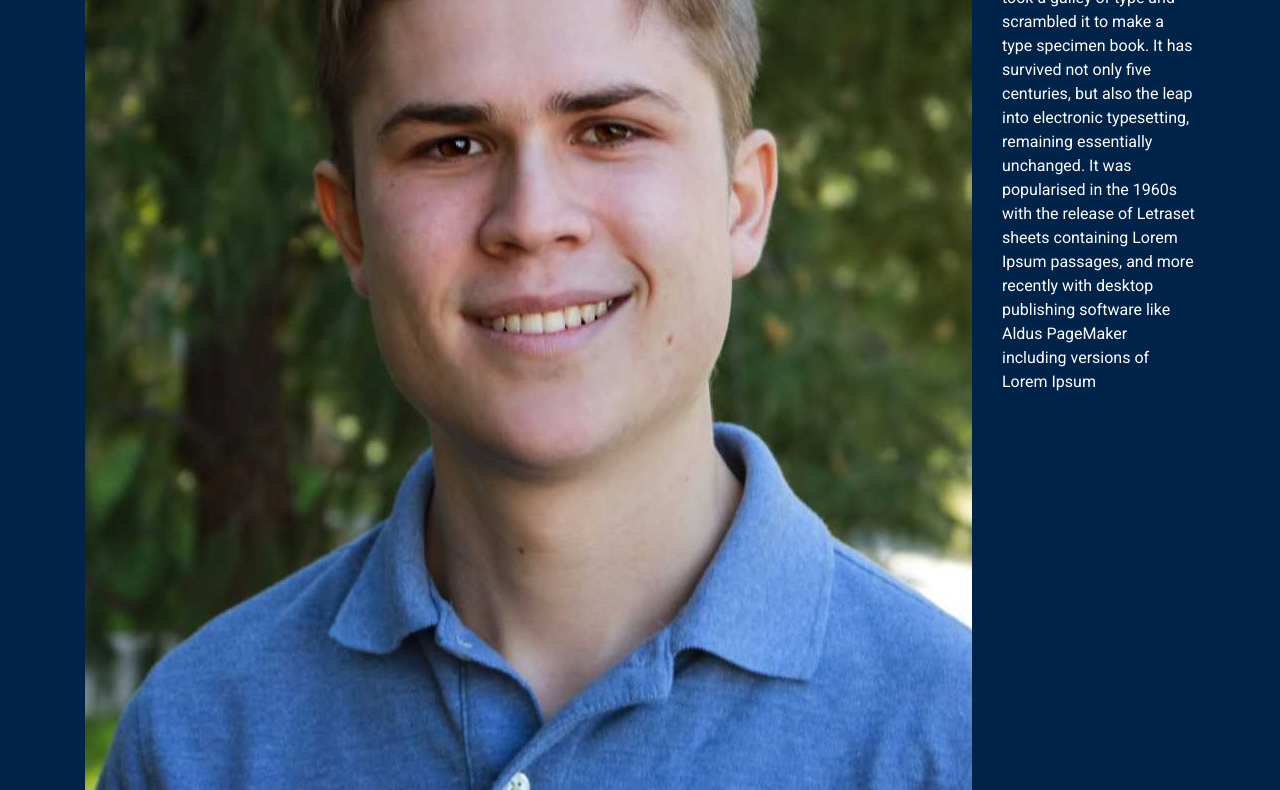
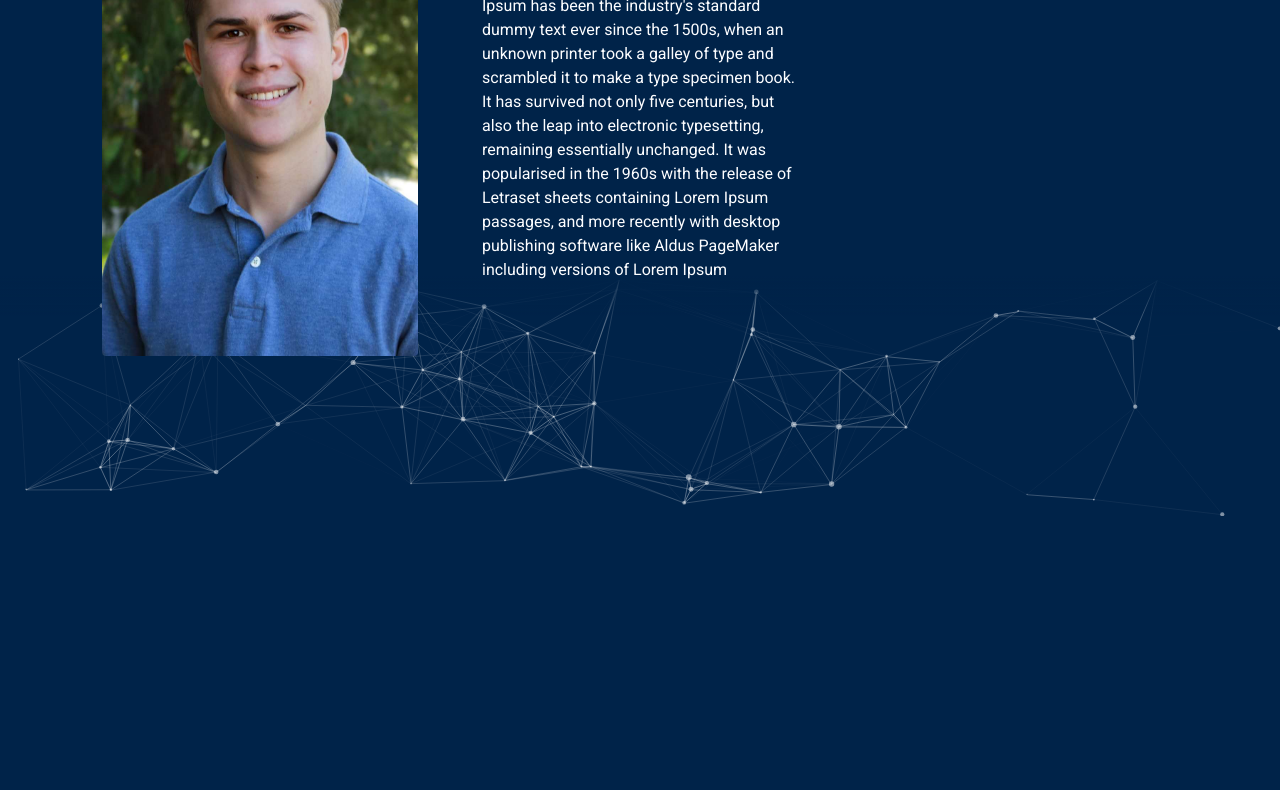
Before and after one commit to jhburns/html-starter, a plain HTML site: page index.html in a window 1280 px wide. Shown: the part 284-1074 px from the top of the page. After the commit the page ends 800 px from the top, so only its background shows below. Drawn offline with nearby package versions, Linux system fonts and the light colour scheme.

Commit message:
Finished design

```diff
--- a/index.html
+++ b/index.html
@@ -5,37 +5,44 @@
         <link rel="stylesheet" type="text/css" href="style.css">
         <link rel="stylesheet" href="https://stackpath.bootstrapcdn.com/bootstrap/4.1.3/css/bootstrap.min.css" integrity="sha384-MCw98/SFnGE8fJT3GXwEOngsV7Zt27NXFoaoApmYm81iuXoPkFOJwJ8ERdknLPMO" crossorigin="anonymous">
         <link href="https://fonts.googleapis.com/css?family=Bitter|Roboto" rel="stylesheet">
+        <meta name="viewport" content="width=device-width, initial-scale=1.0">
+
     </head>
     <body>
-        <div class="container">
-            <div class="row">
-                <div class="col">
+        <!-- Particles needs to be first to render behind everything -->
+        <div class="footer" id="particles-js"></div>
+        <div class="overlay"></div>
+
+        <div class="container mt-5">
+                <div class="row mt-5">
+                    <div class="col-8">
                         <h1 class="title font-weight-bold underline">Jonathan Burns</h1>
                     </div>
-                <div class="col">
-                    <button onclick="open_resume()" type="button" class="btn btn-lg">Open Resume</button>
+                    <div class="col-12 p-5 p-md-0 col-md text-center">
+                        <button onclick="open_resume()" type="button" class="btn btn-lg ">Open Resume</button>
                     </div>
                 </div>
 
-            <div class="row">
-                <div class="col">
-                    <img src="public/head.jpg">
+                <div class="row justify-content-center">
+                    <div class="col-8 col-md-4 content-pad ">
+                        <img class="img-fluid rounded" src="public/head.jpg">
                     </div>
-                <div class="col">
+                    <div class="col-12 col-md-4 content-pad ">
                         <h2 class="title red">About Me</h2>
                         <p class="normal">
-                        orem Ipsum is simply dummy text of the printing and typesetting industry. Lorem Ipsum has been the industry's standard dummy text ever since the 1500s, when an unknown printer took a galley of type and scrambled it to make a type specimen book. It has survived not only five centuries, but also the leap into electronic typesetting, remaining essentially unchanged. It was popularised in the 1960s with the release of Letraset sheets containing Lorem Ipsum passages, and more recently with desktop publishing software like Aldus PageMaker including versions of Lorem Ipsum
+                            Lorem Ipsum is simply dummy text of the printing and typesetting industry. Lorem Ipsum has been the industry's standard dummy text ever since the 1500s, when an unknown printer took a galley of type and scrambled it to make a type specimen book. It has survived not only five centuries, but also the leap into electronic typesetting, remaining essentially unchanged. It was popularised in the 1960s with the release of Letraset sheets containing Lorem Ipsum passages, and more recently with desktop publishing software like Aldus PageMaker including versions of Lorem Ipsum
                         </p>
                     </div>
-                <div class="col">
+                    <div class="col-12 col-md-4 content-pad mb-5">
                         <h2 class="title same-line">Contact:</h2>
-                    <h2 class="normal font-weight-bold same-line">jburns&commat;chapman.edu</h2>
+                        <h2 class="normal font-italic same-line">jburns@chapman.edu</h2>
                     </div>
-
                 </div>
             </div>
 
+
         <!-- Scripts -->
+        <script src="js/particles.min.js"></script>
         <script src="js/script.js"></script>
     </body>
 </html>
--- /dev/null
+++ b/js/particles.json
@@ -0,0 +1,105 @@
+{
+  "particles": {
+    "number": {
+      "value": 40,
+      "density": {
+        "enable": true,
+        "value_area": 200
+      }
+    },
+    "color": {
+      "value": "#fcfdff"
+    },
+    "shape": {
+      "type": "circle",
+      "stroke": {
+        "width": 0,
+        "color": "#fcfdff"
+      },
+      "polygon": {
+        "nb_sides": 5
+      }
+    },
+    "opacity": {
+      "value": 0.5,
+      "random": false,
+      "anim": {
+        "enable": false,
+        "speed": 1,
+        "opacity_min": 0.1,
+        "sync": false
+      }
+    },
+    "size": {
+      "value": 3,
+      "random": true,
+      "anim": {
+        "enable": false,
+        "speed": 9.731018432170746,
+        "size_min": 0,
+        "sync": false
+      }
+    },
+    "line_linked": {
+      "enable": true,
+      "distance": 150,
+      "color": "#fcfdff",
+      "opacity": 0.4,
+      "width": 1
+    },
+    "move": {
+      "enable": true,
+      "speed": 1,
+      "direction": "top",
+      "random": false,
+      "straight": false,
+      "out_mode": "out",
+      "bounce": false,
+      "attract": {
+        "enable": false,
+        "rotateX": 600,
+        "rotateY": 1200
+      }
+    }
+  },
+  "interactivity": {
+    "detect_on": "canvas",
+    "events": {
+      "onhover": {
+        "enable": true,
+        "mode": "grab"
+      },
+      "onclick": {
+        "enable": true,
+        "mode": "bubble"
+      },
+      "resize": true
+    },
+    "modes": {
+      "grab": {
+        "distance": 400,
+        "line_linked": {
+          "opacity": 1
+        }
+      },
+      "bubble": {
+        "distance": 300,
+        "size": 4,
+        "duration": 0.3,
+        "opacity": 8,
+        "speed": 3
+      },
+      "repulse": {
+        "distance": 200,
+        "duration": 0.4
+      },
+      "push": {
+        "particles_nb": 4
+      },
+      "remove": {
+        "particles_nb": 2
+      }
+    }
+  },
+  "retina_detect": true
+}
--- a/js/script.js
+++ b/js/script.js
@@ -1,3 +1,7 @@
 function  open_resume() {
     window.open('public/NOT_resume.pdf');
 }
+
+particlesJS.load('particles-js', 'js/particles.json', function() {
+    console.log('Particles.js config loaded');
+});
--- a/style.css
+++ b/style.css
@@ -26,6 +26,16 @@ body {
     display: inline-block;
 }
 
+.content-pad {
+    padding-left: 2rem !important;
+    padding-right: 2rem !important;
+    padding-top: 2rem !important;
+}
+
+h1 {
+    font-size: 5rem !important;
+}
+
 .btn {
     color: #FCFDFF;
     border-color: #FC5853 !important;
@@ -38,3 +48,18 @@ body {
     color: #FCFDFF;
     background-color: #FC5853;
 }
+
+.footer {
+    position: fixed;
+    bottom: 0;
+    width: 100%;
+    height: 30vh;
+}
+
+.overlay {
+    position: fixed;
+    bottom: 25vh;
+    width: 100%;
+    height: 5vh;
+    background-image: linear-gradient(to top, rgba(0,35,73,0), rgba(0,35,73,1));
+}
```
Also changed, not shown: js/particles.min.js (added). Lines whose indentation alone changed are shown as unchanged.
